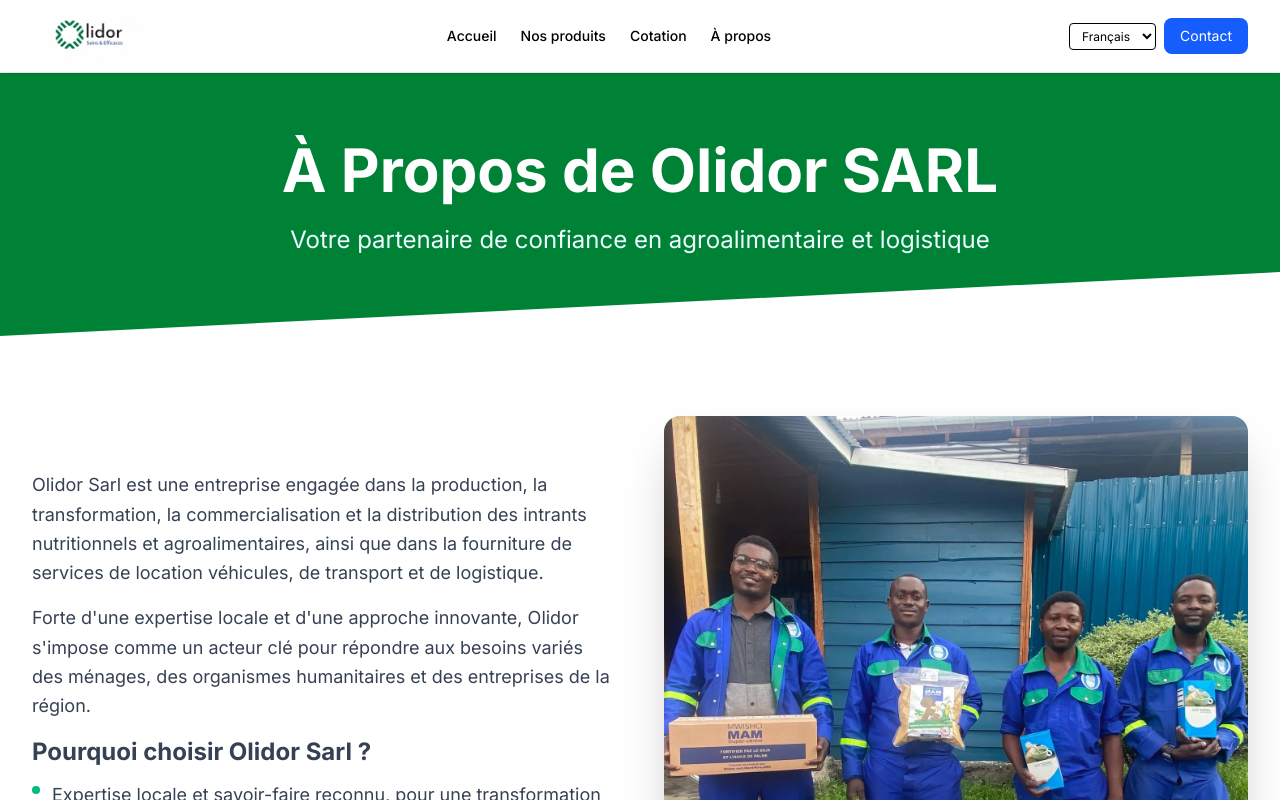
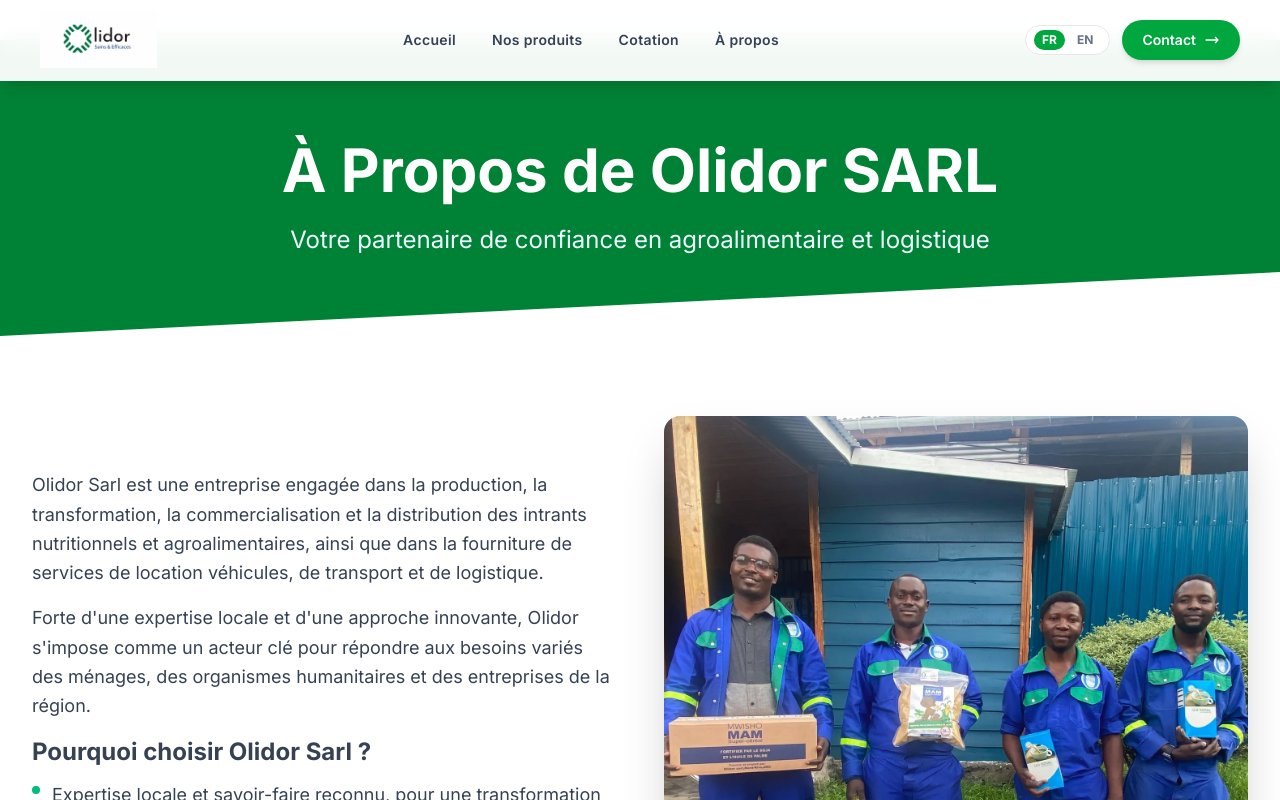
Before and after one commit to RolandAmini/Olidor.Sarl, a Next.js app: page /Apropos in a window 1280 px wide. Shown: the top 800 px of the page. Built offline with nearby package versions, Linux system fonts and the light colour scheme.

Commit message:
update 7

```diff
--- a/components/Navbar.tsx
+++ b/components/Navbar.tsx
@@ -1,13 +1,11 @@
 "use client";
 import React, { useState } from "react";
 import Link from "next/link";
-import { useCart } from "../contexts/CartContext";
 import { useLanguage } from "../contexts/LanguageContext";
 
 function Navbar() {
   const [isOpen, setIsOpen] = useState(false);
-  const { lang, setLang, dict } = useLanguage(); // Utilisation du dictionnaire
-  const { cart, isOpen: cartOpen, setIsOpen: setCartOpen, getCartCount, getCartTotal, updateQuantity, removeFromCart } = useCart();
+  const { lang, setLang, dict } = useLanguage();
 
   const navLinks = [
     { href: "/", label: dict.navbar.home },
@@ -18,74 +16,135 @@
 
   return (
     <>
-      <nav className="fixed top-0 left-0 right-0 z-50 bg-white border-b border-gray-200 shadow-sm">
-        <div className="max-w-7xl mx-auto px-3 sm:px-6 lg:px-8">
-          <div className="flex items-center justify-between h-14 sm:h-16 lg:h-18">
+      <nav className="fixed top-0 left-0 right-0 z-50 bg-white/95 backdrop-blur-md shadow-lg border-b border-gray-100">
+        <div className="max-w-7xl mx-auto px-4 sm:px-6 lg:px-10">
+          <div className="flex items-center justify-between h-16 sm:h-18 lg:h-20">
 
-            <Link href="/" className="flex-shrink-0">
-              <img src="/logo.jpg" alt="Logo" className="h-9 sm:h-11 lg:h-14 w-auto object-contain" />
+            {/* Logo */}
+            <Link href="/" className="flex-shrink-0 group">
+              <img
+                src="/logo.jpg"
+                alt="Olidor Sarl"
+                className="h-10 sm:h-12 lg:h-14 w-auto object-contain transition-transform duration-300 group-hover:scale-105"
+              />
             </Link>
 
-            {/* Desktop Nav */}
-            <div className="hidden lg:flex items-center gap-6">
+            {/* Desktop Nav Links */}
+            <div className="hidden lg:flex items-center gap-1">
               {navLinks.map(({ href, label }) => (
-                <Link key={href} href={href} className="text-sm font-medium hover:text-green-600 transition-colors">
+                <Link
+                  key={href}
+                  href={href}
+                  className="relative px-4 py-2 text-sm font-semibold tracking-wide text-gray-700 hover:text-green-600 transition-colors duration-300 rounded-full group"
+                >
                   {label}
+                  <span className="absolute bottom-1 left-4 right-4 h-0.5 bg-green-500 scale-x-0 group-hover:scale-x-100 transition-transform duration-300 rounded-full" />
                 </Link>
               ))}
             </div>
 
-            <div className="flex items-center gap-2">
-              {/* Sélecteur de Langue */}
-              <div className="hidden lg:block">
-                <select
-                  value={lang}
-                  onChange={(e) => setLang(e.target.value as "fr" | "en")}
-                  className="text-xs border rounded px-2 py-1 outline-none"
+            {/* Right Side Actions */}
+            <div className="flex items-center gap-3">
+              {/* Language Selector - Desktop */}
+              <div className="hidden lg:flex items-center gap-1 border border-gray-200 rounded-full px-2 py-1 bg-white/80 backdrop-blur-sm">
+                <button
+                  onClick={() => setLang("fr" as "fr" | "en")}
+                  className={`text-xs font-bold px-2 py-0.5 rounded-full transition-all duration-200 ${
+                    lang === "fr" ? "bg-green-600 text-white" : "text-gray-500 hover:text-gray-700"
+                  }`}
                 >
-                  <option value="fr">Français</option>
-                  <option value="en">English</option>
-                </select>
+                  FR
+                </button>
+                <button
+                  onClick={() => setLang("en" as "fr" | "en")}
+                  className={`text-xs font-bold px-2 py-0.5 rounded-full transition-all duration-200 ${
+                    lang === "en" ? "bg-green-600 text-white" : "text-gray-500 hover:text-gray-700"
+                  }`}
+                >
+                  EN
+                </button>
               </div>
 
-              <Link href="/cotation" className="hidden sm:inline-flex bg-blue-600 text-white px-4 py-2 rounded-lg text-sm">
+              {/* CTA Button */}
+              <Link
+                href="/cotation"
+                className="hidden sm:inline-flex items-center gap-2 bg-green-600 hover:bg-green-700 text-white px-5 py-2.5 rounded-full text-sm font-semibold transition-all duration-300 shadow-md hover:shadow-green-200 hover:shadow-lg hover:-translate-y-0.5"
+              >
                 {dict.navbar.contact}
+                <svg className="w-4 h-4" fill="none" stroke="currentColor" viewBox="0 0 24 24">
+                  <path strokeLinecap="round" strokeLinejoin="round" strokeWidth={2} d="M17 8l4 4m0 0l-4 4m4-4H3" />
+                </svg>
               </Link>
 
-              {/* ... Reste du code (Panier & Mobile Menu) ... */}
+              {/* Hamburger - Mobile */}
+              <button
+                className="lg:hidden relative w-10 h-10 flex items-center justify-center rounded-full bg-gray-100 text-gray-700 transition-all duration-300"
+                onClick={() => setIsOpen(!isOpen)}
+                aria-label="Toggle menu"
+              >
+                <div className="w-5 h-4 flex flex-col justify-between">
+                  <span className={`block h-0.5 bg-current rounded-full transition-all duration-300 ${isOpen ? "rotate-45 translate-y-1.5" : ""}`} />
+                  <span className={`block h-0.5 bg-current rounded-full transition-all duration-300 ${isOpen ? "opacity-0 scale-x-0" : ""}`} />
+                  <span className={`block h-0.5 bg-current rounded-full transition-all duration-300 ${isOpen ? "-rotate-45 -translate-y-2" : ""}`} />
+                </div>
+              </button>
             </div>
           </div>
         </div>
 
         {/* Mobile Menu */}
-        {isOpen && (
-          <div className="lg:hidden bg-white border-t p-4 space-y-2">
+        <div
+          className={`lg:hidden transition-all duration-500 overflow-hidden ${
+            isOpen ? "max-h-[500px] opacity-100" : "max-h-0 opacity-0"
+          }`}
+        >
+          <div className="bg-white/95 backdrop-blur-md border-t border-gray-100 px-4 py-4 space-y-1">
             {navLinks.map(({ href, label }) => (
-              <Link key={href} href={href} className="block py-2 text-sm">{label}</Link>
+              <Link
+                key={href}
+                href={href}
+                onClick={() => setIsOpen(false)}
+                className="flex items-center justify-between px-4 py-3 text-sm font-semibold text-gray-700 hover:text-green-600 hover:bg-green-50 rounded-xl transition-all duration-200 group"
+              >
+                {label}
+                <svg className="w-4 h-4 opacity-0 group-hover:opacity-100 transition-opacity" fill="none" stroke="currentColor" viewBox="0 0 24 24">
+                  <path strokeLinecap="round" strokeLinejoin="round" strokeWidth={2} d="M9 5l7 7-7 7" />
+                </svg>
+              </Link>
             ))}
-            <select
-              value={lang}
-             onChange={(e) => setLang(e.target.value as "fr" | "en")}
-              className="w-full mt-2 p-2 border rounded"
-            >
-              <option value="fr">Français</option>
-              <option value="en">English</option>
-            </select>
+
+            {/* Language + CTA mobile */}
+            <div className="pt-3 border-t border-gray-100 flex items-center justify-between gap-3">
+              <div className="flex items-center gap-1 border border-gray-200 rounded-full px-2 py-1">
+                <button
+                  onClick={() => setLang("fr" as "fr" | "en")}
+                  className={`text-xs font-bold px-2 py-0.5 rounded-full transition-all duration-200 ${
+                    lang === "fr" ? "bg-green-600 text-white" : "text-gray-500"
+                  }`}
+                >
+                  FR
+                </button>
+                <button
+                  onClick={() => setLang("en" as "fr" | "en")}
+                  className={`text-xs font-bold px-2 py-0.5 rounded-full transition-all duration-200 ${
+                    lang === "en" ? "bg-green-600 text-white" : "text-gray-500"
+                  }`}
+                >
+                  EN
+                </button>
+              </div>
+
+              <Link
+                href="/cotation"
+                onClick={() => setIsOpen(false)}
+                className="flex-1 text-center bg-green-600 hover:bg-green-700 text-white px-4 py-2.5 rounded-full text-sm font-semibold transition-all duration-300"
+              >
+                {dict.navbar.contact}
+              </Link>
+            </div>
           </div>
-        )}
+        </div>
       </nav>
-
-      {/* Cart Panel (Exemple de traduction) */}
-      {cartOpen && (
-        <div className="fixed right-0 top-0 h-full w-80 bg-white z-50 p-5 shadow-xl">
-           <h2 className="text-lg font-bold">{dict.navbar.cart}</h2>
-           {cart.length === 0 && <p>{dict.navbar.emptyCart}</p>}
-           {/* ... reste du panier ... */}
-           <button className="w-full bg-green-600 text-white py-3 rounded-xl mt-4">
-             {dict.navbar.checkout}
-           </button>
-        </div>
-      )}
     </>
   );
 }
```
